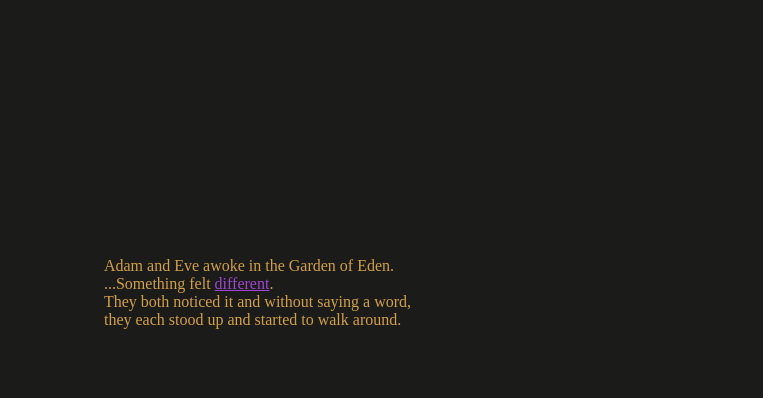
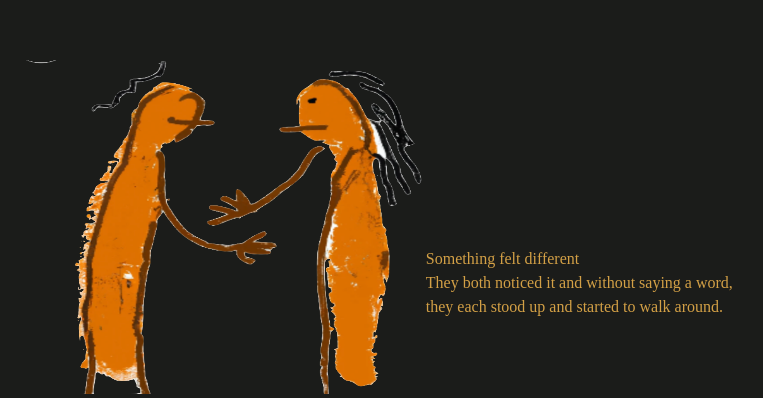
Before and after one commit to hhutman/adam_and_eve, a plain HTML site: page index.html in a window 1280 px wide. Shown: the part 430-828 px from the top of the page, without its empty margins (151-914 px from the left). Before the commit the page ends 800 px from the top, so only its background shows below. Drawn offline with Linux system fonts and the light colour scheme.

Commit message:
design edits

```diff
--- a/index.html
+++ b/index.html
@@ -9,8 +9,12 @@
 
 <div class="bg"></div>
 
-<p style="margin-left: 3%">
-    Adam and Eve awoke in the Garden of Eden. <br>...Something felt <a href = "different.html" style = "color:#a046d3" >different</a>. <br>They both noticed it and  without saying a word,<br> they each stood up and started to walk around.
+<div class="ae">
+<img src="images/adam_eve.png" alt="adam and eve" width="460" height="345">
+</div>
+
+<p>
+   Something felt different <br>They both noticed it and  without saying a word,<br> they each stood up and started to walk around.
 
 </p>
 
@@ -19,4 +23,7 @@
 
 
 
+
+
+
 </body>
--- a/styles.css
+++ b/styles.css
@@ -7,8 +7,7 @@ body {
 body, html {
     height: 90%;
     margin-top:1%;
-    margin-left:10%;
-    margin-right:10%;
+
   }
 
   .bg {
@@ -16,10 +15,25 @@ body, html {
     background-image: url(images/gardenglitch.jpg);
 
     /* Full height */
-    height: 100%;
+    height: 70%;
 
     /* Center and scale the image nicely */
     background-position: center;
     background-repeat: no-repeat;
     background-size: cover;
   }
+
+ .ae {
+    margin-top: 0%;
+    margin-left: 150px;
+
+ }
+
+
+
+  p {
+    margin-top: -12%;
+    margin-bottom: 25%;
+    margin-left: 45%;
+    line-height: 1.5em;
+  }
```
Also changed, not shown: images/adam_eve.png (added), 1 other file.
